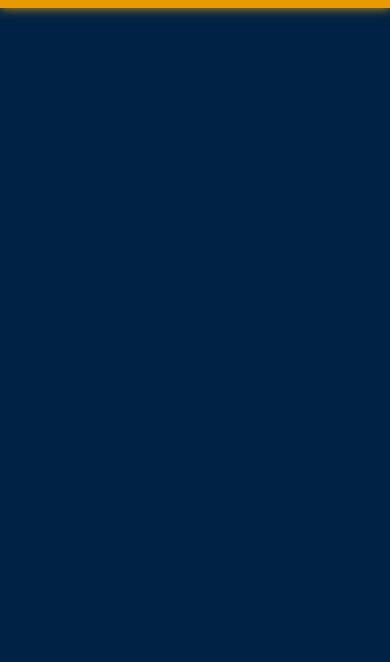
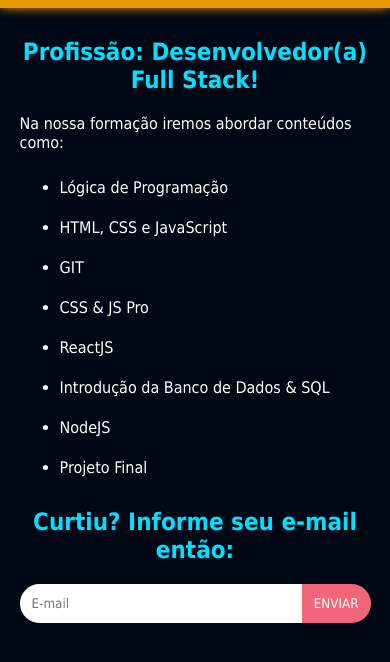
Before and after one commit to csfeijo/live-tt, a plain HTML site: page index.html in a window 390 px wide. Shown: the part 92-754 px from the top of the page. Drawn offline with Linux system fonts and the light colour scheme.

Commit message:
Adicionado layout para Live

```diff
--- a/css/live.css
+++ b/css/live.css
@@ -1,31 +1,92 @@
+:root {
+  --var-azul: #000715;
+  --var-laranja: #E89900;
+  --var-branco: #FFFFFF;
+  --var-ciano: #00e0ff;
+  --var-salmao: #f36679;
+}
+
+* {
+  font-family: Tahoma;
+}
+
 html, body {
   margin: 0;
   padding: 0;
 }
 
 body {
-  background: #002244;
-  color: white;
-  font-family: Arial;
+  background: var(--var-azul);
+  color: var(--var-branco);
 }
 
 header {
   display: flex;
-  border-bottom: 1px solid #e89900;
-  box-shadow: 0 0 10px #e89900;
+  border-bottom: 1px solid var(--var-laranja);
+  box-shadow: 0 0 10px var(--var-laranja);
   justify-content: center;
-  background: white;
+  background: var(--var-branco);
   padding: 10px;
+}
+
+.container {
+  width: 500px;
+  padding: 10px;
+  margin: 0 auto;
+}
+
+.container h1, .container h2 {
+  text-align: center;
+  color: var(--var-ciano);
+}
+
+.container ul {
+  line-height: 40px;
+}
+
+.container input,
+.container button {
+  padding: 12px;
+  border: none;
+  outline: none;
+}
+
+.container form {
+  display: flex;
+  justify-content: space-between;
+}
+.container input {
+  width: 80%;
+  border-radius: 80px 0 0 80px;
+}
+.container button {
+  width: 20%;
+  border-radius: 0 80px 80px 0;
+  background: var(--var-salmao);
+  color: var(--var-branco)
+}
+
+#mensagem {
+  display: none;
+  color: var(--var-branco);
+  background: var(--var-laranja);
+  padding: 12px;
+  border-radius: 80px;
+  text-align: center;
 }
 
 /* Falamos rapidamente de responsive design */
 
 @media screen and (max-width: 600px){
   body {
-    color: #002244;
+    color: var(--var-azul);;
   }
   header {
-    background: #e89900;
+    background: var(--var-laranja);
   }
 
+  .container {
+    width: 90%;
+    color: var(--var-branco);
+  }
 }
--- a/index.html
+++ b/index.html
@@ -16,9 +16,29 @@
   <section class="container">
     <!-- Elaboramos algum conteudo para colocar no meio -->
     <!-- e acionar algo com um btn usando Javascript se possível -->
+    <h1 class="titulo">Profissão: Desenvolvedor(a) Full Stack!</h1>
+    <p>Na nossa formação iremos abordar conteúdos como:</p>
+
+    <ul>
+      <li>Lógica de Programação</li>
+      <li>HTML, CSS e JavaScript</li>
+      <li>GIT</li>
+      <li>CSS & JS Pro</li>
+      <li>ReactJS</li>
+      <li>Introdução da Banco de Dados & SQL</li>
+      <li>NodeJS</li>
+      <li>Projeto Final</li>
+    </ul>
+
+    <h2>Curtiu? Informe seu e-mail então:</h2>
+    <form id="contato">
+      <input type="email" name="email" id="email" placeholder="E-mail">
+      <button type="button" id="enviar">ENVIAR</button>
+    </form>
+    <div id="mensagem"></div>
 
   </section>
 
-
+  <script src="js/live.js"></script>
 </body>
 </html>
--- /dev/null
+++ b/js/live.js
@@ -0,0 +1,14 @@
+document.getElementById('enviar').onclick = () => {
+  const email = document.getElementById('email').value;
+
+  if(email.value !== '') {
+
+    const form  = document.getElementById('contato');
+    const mensagem =  document.getElementById('mensagem');
+
+    form.style.display = 'none';
+
+    mensagem.innerHTML = `${email} - cadastrado com sucesso!`;
+    mensagem.style.display = 'block';
+  }
+}
```
Also changed, not shown: img/Live PP - Background.png (added).
